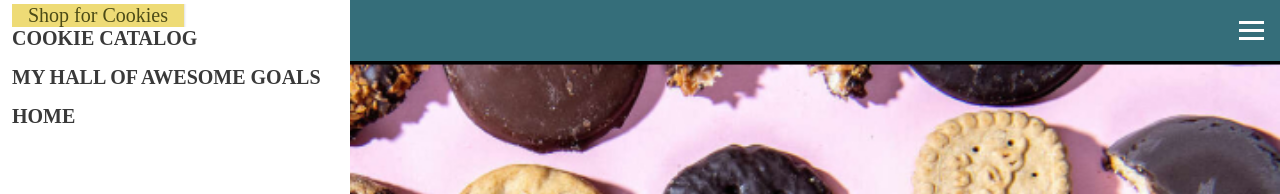
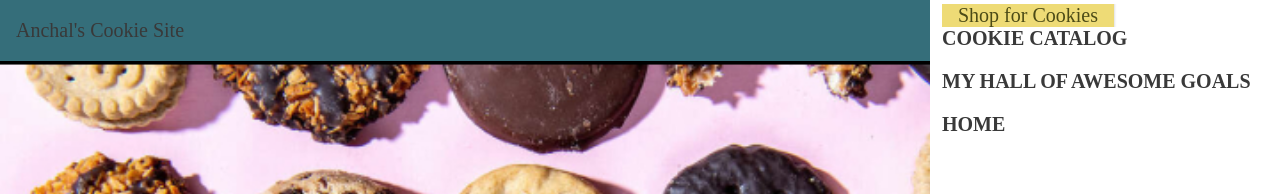
Before and after one commit to codewithher/Web-C4C, a plain HTML site: page index.html in a window 1280 px wide. Both pictures are taken after a click on the button 1251 px from the left and 30 px from the top of the page. Shown: the top 194 px of the page. Drawn offline with Linux system fonts and the light colour scheme.

Commit message:
slide menu in from right and style updates

```diff
--- a/index.html
+++ b/index.html
@@ -69,7 +69,7 @@
         <p id="introText">Welcome! <br> My name is Anchal. <br><br> This year, my goal is to sell 800 packages of
           cookies!</p>
       </div>
-      <a class="button centered-container" href="Cookies.html" style=" margin-top:1.5rem;">Learn About My Goals</a>
+      <a class="button centered-container" href="Goals.html" style="margin-top:1.5rem;">Learn About My Goals</a>
     </div>
 
 
--- a/script.js
+++ b/script.js
@@ -2,7 +2,7 @@ const mobileMenuTrigger = document.getElementById('mobile-menu-trigger')
 const mobileMenu = document.getElementById('header-nav')
 
 const toggleMobileMenu = () => {
-  mobileMenu.classList.add('open')
+  mobileMenu.classList.toggle('open')
 }
 
 mobileMenuTrigger.addEventListener('click', toggleMobileMenu)
--- a/utilities.css
+++ b/utilities.css
@@ -23,9 +23,9 @@ a {
   overflow-y: auto;
   position: fixed;
   top: 0;
-  left: 0;
+  right: 0;
   padding: 0.25em 0.75em 1em 0.75em;
-  transform: translateX(-350px);
+  transform: translateX(350px);
   transition: transform .5s;
   width: 350px;
   z-index: 999;
@@ -36,9 +36,9 @@ a {
 }
 
 .header-menu-link {
-  display: block;
+  display: inline-block;
   font-weight: 700;
-  padding-bottom: 1rem;
+  margin-bottom: 1rem;
   text-transform: uppercase;
   white-space: nowrap;
 }
```
